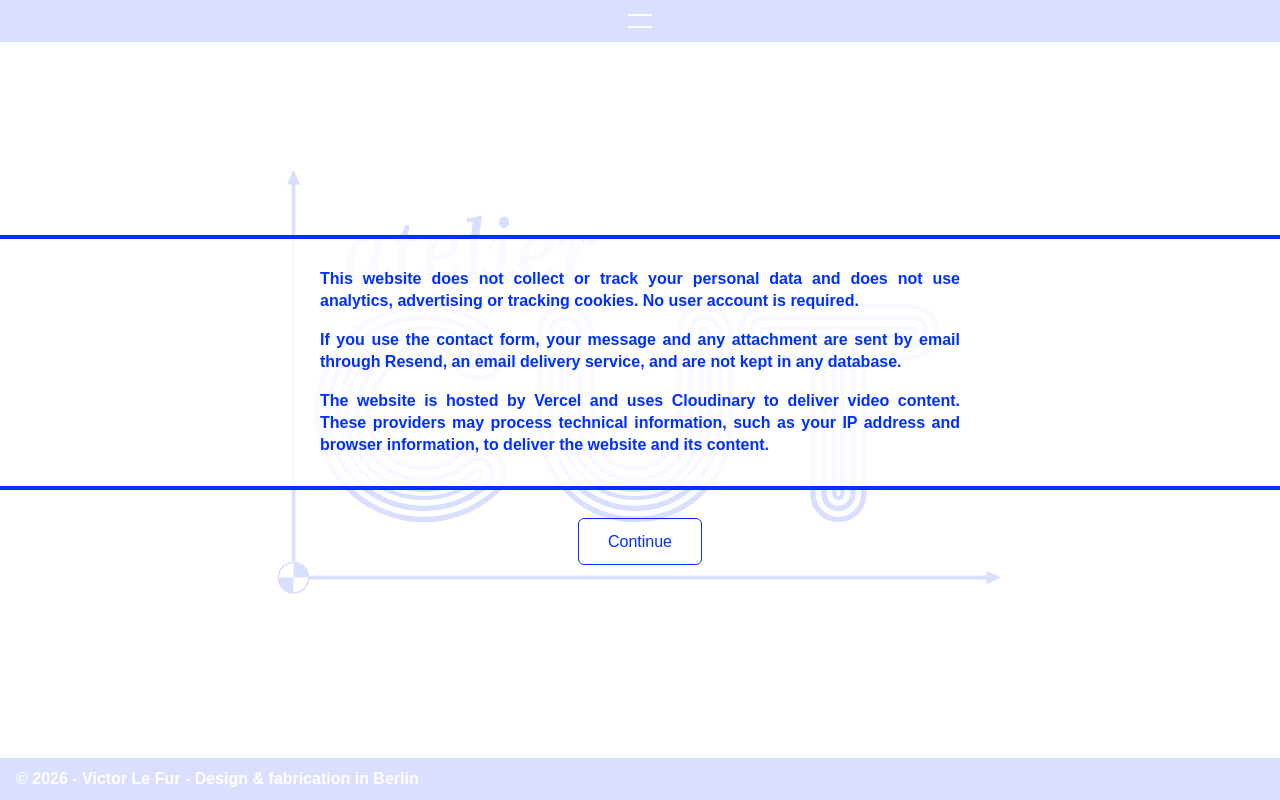
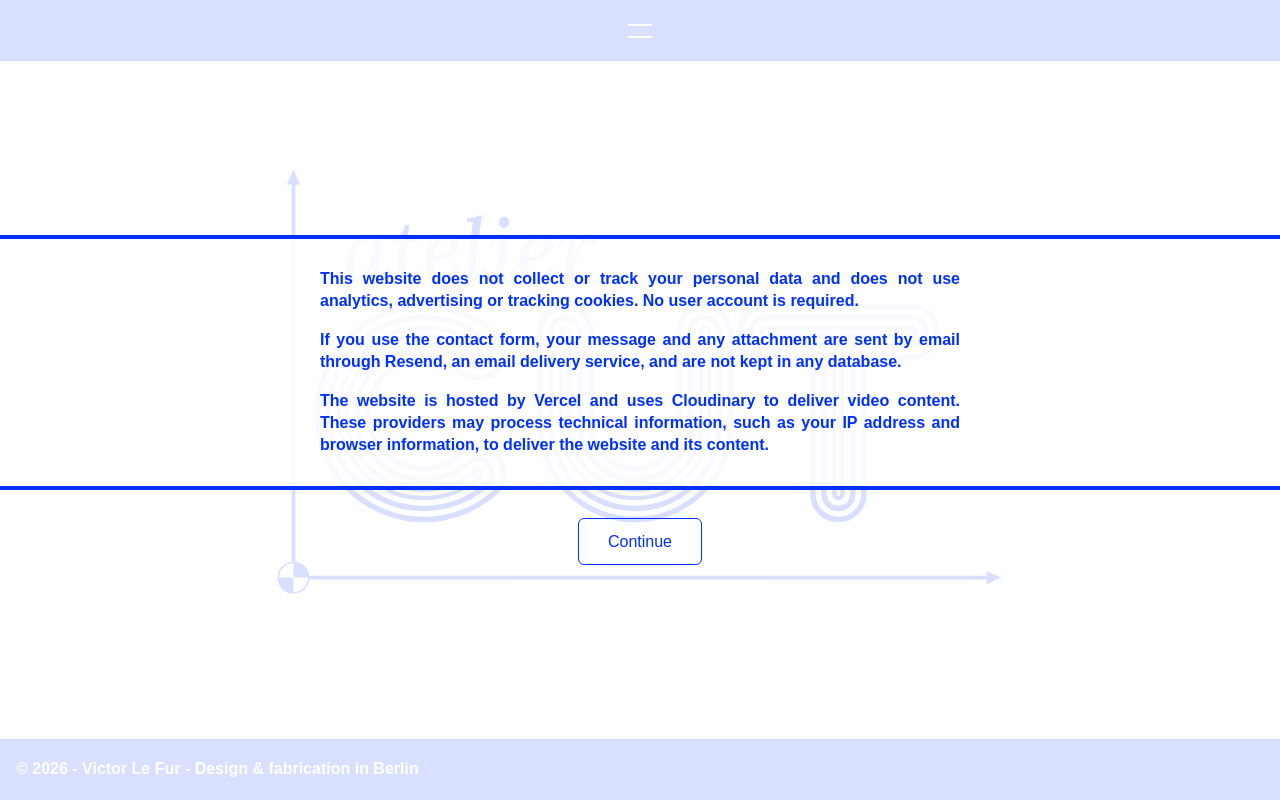
Before and after one commit to Hulow/cnc-app, a Next.js app: page / in a window 1280 px wide. Built offline with nearby package versions, Linux system fonts and the light colour scheme.

Commit message:
feat: improve menu btn

```diff
--- a/app/globals.css
+++ b/app/globals.css
@@ -28,6 +28,17 @@
 
   /* Full-viewport sizing, preferring dvh/svh where supported. */
   --viewport-height: 100vh;
+
+  /* Target height for the nav toggle button and the footer bookend (see
+     .site-nav-toggle and .page-content footer below), derived from
+     .site-nav-menu a's own box model — 2x --space-xs padding, the menu
+     item's line-height (font-size-base + 0.5rem, at the inherited 1.5
+     line-height), plus its 2px bottom border — so all three stay the same
+     height as each other at every viewport width instead of drifting
+     whenever the spacing/type scale changes. */
+  --site-nav-height: calc(
+    2 * var(--space-xs) + 1.5 * (var(--font-size-base) + 0.5rem) + 2px
+  );
 }
 
 @supports (height: 100svh) {
@@ -387,12 +398,15 @@ h3 {
    few px of baseline whitespace below the button — a phantom gap between
    it and .site-nav-menu that margin-top: 0 on the menu can't remove. The
    two-bar/X icon (see .site-nav-toggle-bar below) is centered inside it
-   via this box's own relative positioning. */
+   via this box's own relative positioning. height: var(--site-nav-height)
+   (see :root) matches .site-nav-menu a's own rendered height, so the
+   closed toggle is the same size as each open menu item instead of a
+   fixed value that only happened to line up at one viewport width. */
 .site-nav-toggle {
   display: block;
   position: relative;
   width: 100%;
-  height: 2.625rem;
+  height: var(--site-nav-height);
   padding: 0;
   border: 2px solid var(--logo-color);
   background: var(--logo-color);
@@ -516,19 +530,19 @@ h3 {
    stopping at .content-layer's max-width: 75rem edges. margin-bottom
    keeps the footer flush against .content-layer's real bottom edge
    (undoing .page-content's own padding), same as header's margin-top.
-   height matches .site-nav-toggle's own fixed 2.625rem exactly, so header
-   and footer bookend the page at the same size; padding-top/bottom reset
-   to 0 (padding alone made this unreliable to size precisely) with
-   display: flex + align-items: center taking over vertical centering
-   instead. Sticky + bottom: 0 pins it to the bottom of the viewport once
-   scrolling would carry it past that point, same mechanism as header's
-   sticky top (see above) — body's own overflow is left alone (see body
-   comment above) specifically so this resolves against the real
-   viewport instead of some ancestor. Same z-index as header so both
-   bookends win the stack over scrolling content equally. */
+   height: var(--site-nav-height) (see :root) matches .site-nav-toggle's
+   own height exactly, so header and footer bookend the page at the same
+   size; padding-top/bottom reset to 0 (padding alone made this unreliable
+   to size precisely) with display: flex + align-items: center taking over
+   vertical centering instead. Sticky + bottom: 0 pins it to the bottom of
+   the viewport once scrolling would carry it past that point, same
+   mechanism as header's sticky top (see above) — body's own overflow is
+   left alone (see body comment above) specifically so this resolves
+   against the real viewport instead of some ancestor. Same z-index as
+   header so both bookends win the stack over scrolling content equally. */
 .page-content footer {
   width: 100vw;
-  height: 2.625rem;
+  height: var(--site-nav-height);
   margin-left: calc(50% - 50vw);
   margin-bottom: calc(var(--space-sm) * -1);
   padding-top: 0;
```
